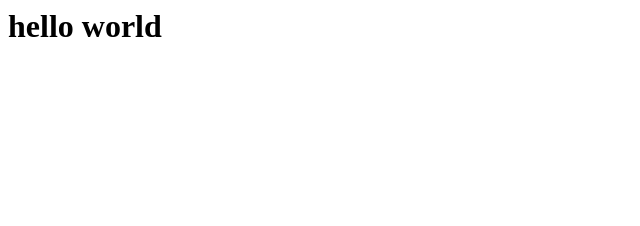
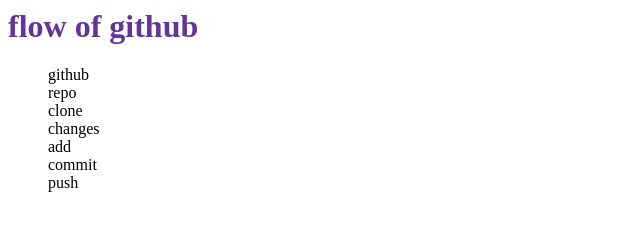
Before and after one commit to ankit030/localrepo, a plain HTML site: page index.html in a window 1280 px wide. Shown: the whole page, without its empty margins (0-640 px from the left). Drawn offline with Linux system fonts and the light colour scheme.

Commit message:
change in html

```diff
--- a/index.html
+++ b/index.html
@@ -1,10 +1,17 @@
 <html>
-    <head>
-
-    </head>
-    <body>
-        <h1>
-            hello world
-        </h1>
-    </body>
+<head>
+    <link rel="stylesheet" type="text/css" href="style.css">
+</head>
+<body>
+<h1>flow of github</h1>
+<ol>
+<li>github</li>
+<li>repo</li>
+<li>clone</li>
+<li>changes</li>
+<li>add</li>
+<li>commit</li>
+<li>push</li>
+</ol>
+</body>
 </html>
--- a/style.css
+++ b/style.css
@@ -1,3 +1,6 @@
 h1{
     color: rebeccapurple;
 }
+ol{
+    list-style-type: none;
+}
```
